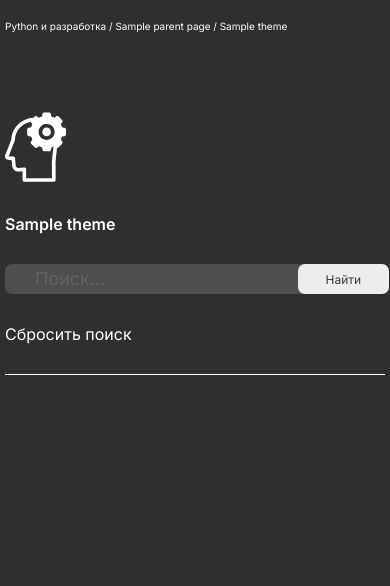
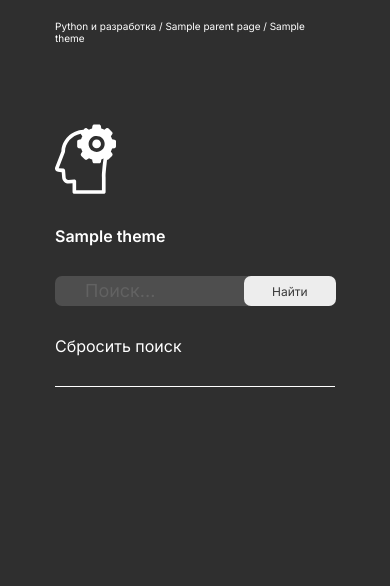
Before and after one commit to Aplles/python_studying, a Django app: template api/templates/introduction.html in a window 390 px wide. Shown: the top 586 px of the page. Before the commit the page ends 375 px from the top, so only its background shows below. Run offline with Django 4.2, Linux system fonts and the light colour scheme; tables that the repository leaves empty hold one stand-in row (values such as "Sample post"); the template is opened without the code that fills it: values that come from a table or form of the project are taken from there, most other values are stand-ins (such as "Sample title", 1, 10 or a date in 2020); parts of the project's set-up code (start-up, migrations or seed data) failed here and were passed over.

Commit message:
fix width

```diff
--- a/api/static/css/adaptive.css
+++ b/api/static/css/adaptive.css
@@ -460,7 +460,7 @@
   header,
   main,
   footer {
-    width: 380px;
+    width: 280px;
   }
   header {
     font-size: 12px;
@@ -469,7 +469,7 @@
   }
 
   .mainInfo {
-    width: 380px;
+    width: 280px;
   }
   .blockDesc {
     padding: 13px 16px;
@@ -542,7 +542,7 @@
 
   footer {
     background-image: url("../assets/footer360px.png");
-    width: 380px;
+    width: 280px;
     height: 115px;
     display: flex;
     align-items: center;
@@ -594,7 +594,7 @@
 
   .searchBasics input,
   .theme {
-    width: 380px;
+    width: 280px;
     height: 30px;
   }
 
@@ -609,7 +609,7 @@
     height: 15px !important;
   }
   .searchBasics button {
-    /*left: 67.5%;*/
+    left: 67.5%;
   }
 
   .intro {
@@ -683,7 +683,7 @@
   }
   .sendRequestBlock,
   .inputQuestion {
-    width: 380px;
+    width: 280px;
     height: 96px;
   }
   .iconSend {
```
